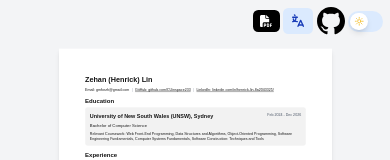
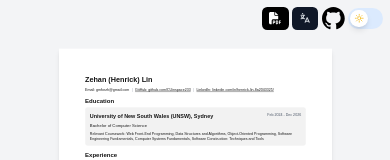
Before and after one commit to CUinspace233/my-resume, a Next.js app: page /en in a window 390 px wide. Shown: the top 160 px of the page. Built offline with nearby package versions, Linux system fonts and the light colour scheme.

Commit message:
Update GithubLink component to support a new 'responsive' size option for improved adaptability. Revise LanguageSwitcher styles for better visual consistency and accessibility across different screen sizes.

```diff
--- a/src/app/[locale]/page.tsx
+++ b/src/app/[locale]/page.tsx
@@ -18,7 +18,7 @@ export default function Home() {
       <div className="fixed z-20 top-2 right-2 sm:top-4 sm:right-4 flex items-center gap-1 sm:gap-2">
         <ExportPdfButton />
         <LanguageSwitcher />
-        <GithubLink repoUrl="https://github.com/CUinspace233/my-resume" />
+        <GithubLink repoUrl="https://github.com/CUinspace233/my-resume" size="responsive" />
         <ThemeToggle />
       </div>
 
--- a/src/components/GithubLink.tsx
+++ b/src/components/GithubLink.tsx
@@ -5,7 +5,7 @@ import { FC } from 'react';
 interface GithubLinkProps {
   repoUrl: string;
   className?: string;
-  size?: 'small' | 'medium' | 'large';
+  size?: 'small' | 'medium' | 'large' | 'responsive';
 }
 
 const GithubLink: FC<GithubLinkProps> = ({ repoUrl, className = '', size = 'medium' }) => {
@@ -13,6 +13,8 @@ const GithubLink: FC<GithubLinkProps> = ({ repoUrl, className = '', size = 'medi
     small: 'w-6 h-6',
     medium: 'w-8 h-8',
     large: 'w-10 h-10',
+    responsive:
+      'w-6.5 h-6.5 sm:w-7.5 sm:h-7.5 md:w-8.5 md:h-8.5 lg:w-9.5 lg:h-9.5 xl:w-10.5 xl:h-10.5',
   };
 
   return (
--- a/src/components/LanguageSwitcher.tsx
+++ b/src/components/LanguageSwitcher.tsx
@@ -40,9 +40,9 @@ export default function LanguageSwitcher() {
           e.stopPropagation();
           setIsOpen(!isOpen);
         }}
-        className="flex items-center gap-2 bg-blue-100 dark:bg-black hover:bg-blue-200 dark:hover:bg-gray-600 text-blue-800 dark:text-blue-100 px-2 sm:px-3 py-1.5 sm:py-2 rounded-md transition-colors cursor-pointer"
+        className="flex items-center gap-2 bg-gray-900 dark:bg-black hover:bg-gray-800 dark:hover:bg-gray-600 text-gray-300 dark:text-gray-100 px-2 sm:px-3 py-1.5 sm:py-2 rounded-md transition-colors cursor-pointer"
       >
-        <IconLanguage size={16} className="sm:w-5 sm:h-5" />
+        <IconLanguage size={16} className="h-3.5 w-3.5 sm:h-4.5 sm:w-4.5" />
       </button>
 
       <Transition
```
